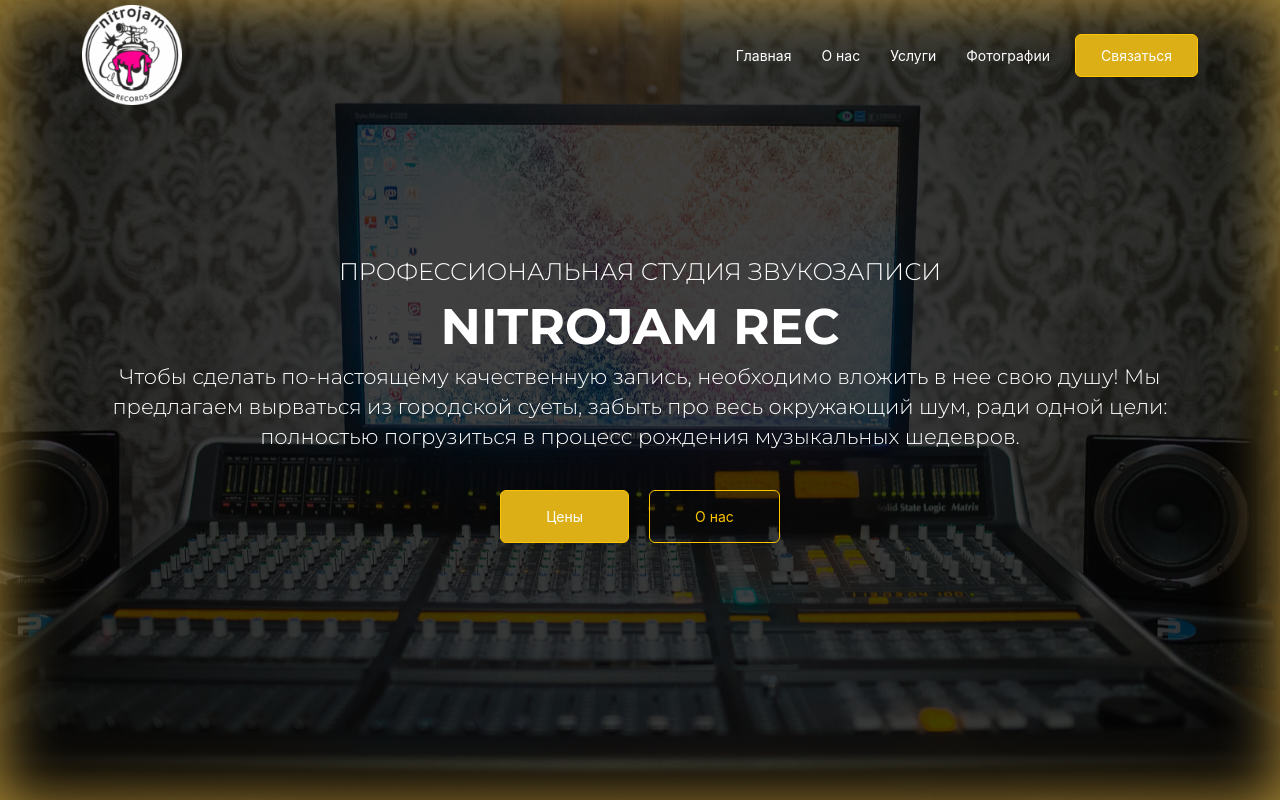
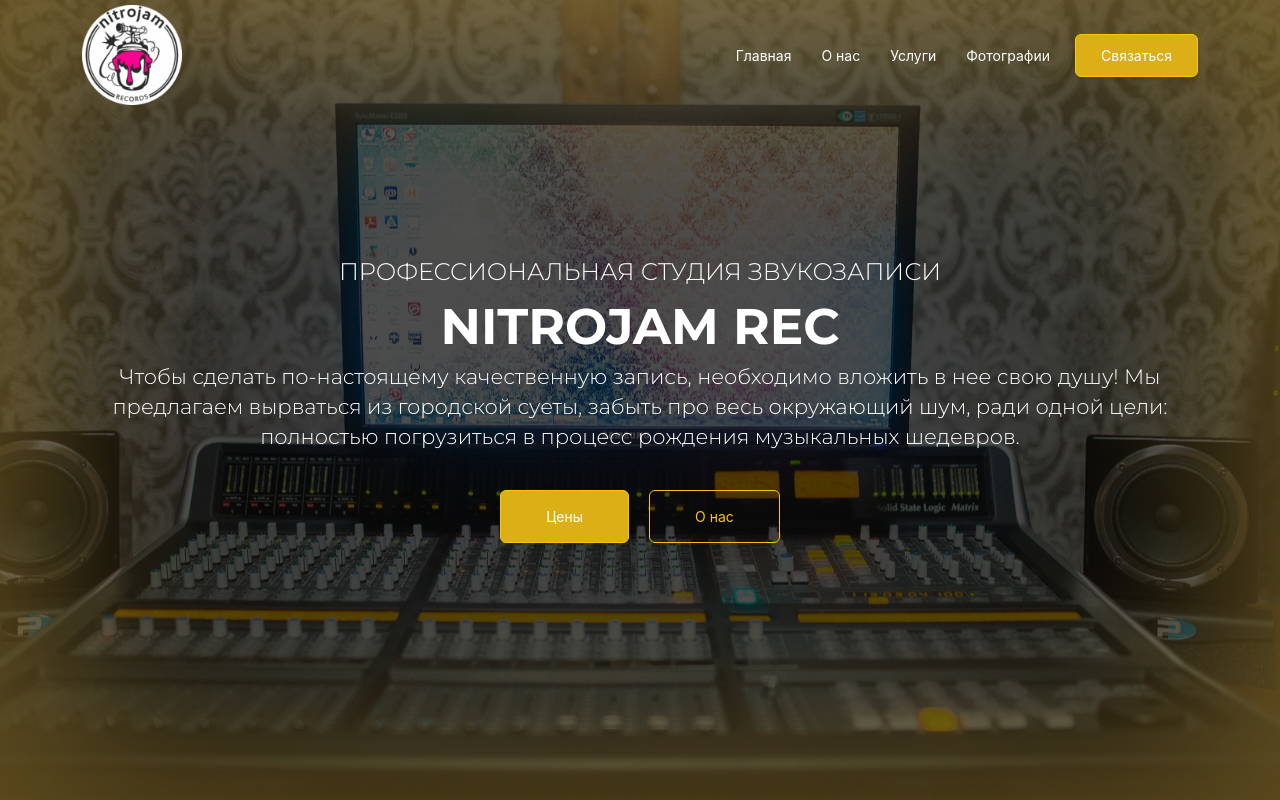
Before and after one commit to lacolle87/nitrojam, a React (Create React App) app in the folder frontend/: page / in a window 1280 px wide. Shown: the top 800 px of the page. Built offline with nearby package versions, Linux system fonts and the light colour scheme; a web font is replaced by a local one.

Commit message:
fix HeaderBanner.jsx

```diff
--- a/frontend/src/assets/scss/common.scss
+++ b/frontend/src/assets/scss/common.scss
@@ -69,14 +69,13 @@
 
 .static-slider-head {
     padding: 200px 0;
-    min-height: auto;
+    min-height: 100vh;
     display: flex;
     flex-direction: column;
     justify-content: center;
     overflow: auto;
     background-size: cover;
     background-position: center center;
-    // background-image: $banner-image;
     position: relative;
 
     .container{
@@ -87,9 +86,9 @@
     .static-head-bg{
         width: 100%;
         height: 100%;
-        backdrop-filter: brightness(25%);
+        backdrop-filter: brightness(30%);
         // background: radial-gradient(at center center, #000 44%, #f9c349 100%);
-        box-shadow: inset 0 0 60px 0 #f8c54eb1;
+        box-shadow: inset 0 0 200px 50px rgba(248, 197, 78, 0.4);
         // opacity: .6;
         position: absolute;
         top: 0;
--- a/frontend/src/components/HeaderBanner/HeaderBanner.jsx
+++ b/frontend/src/components/HeaderBanner/HeaderBanner.jsx
@@ -13,13 +13,7 @@
       viewport={{once: true, amount: 0.2}}
       transition={{staggerChildren: 0.2}}
       className="static-slider-head"
-      style={{
-        backgroundImage: `url(${bannerbg})`,
-        backgroundSize: 'cover',
-        backgroundPosition: 'center',
-        width: '100vw',
-        height: '100vh',
-      }}
+      style={{backgroundImage: `url(${bannerbg})`}}
     >
       <div className="static-head-bg"></div>
       <Container>
```
